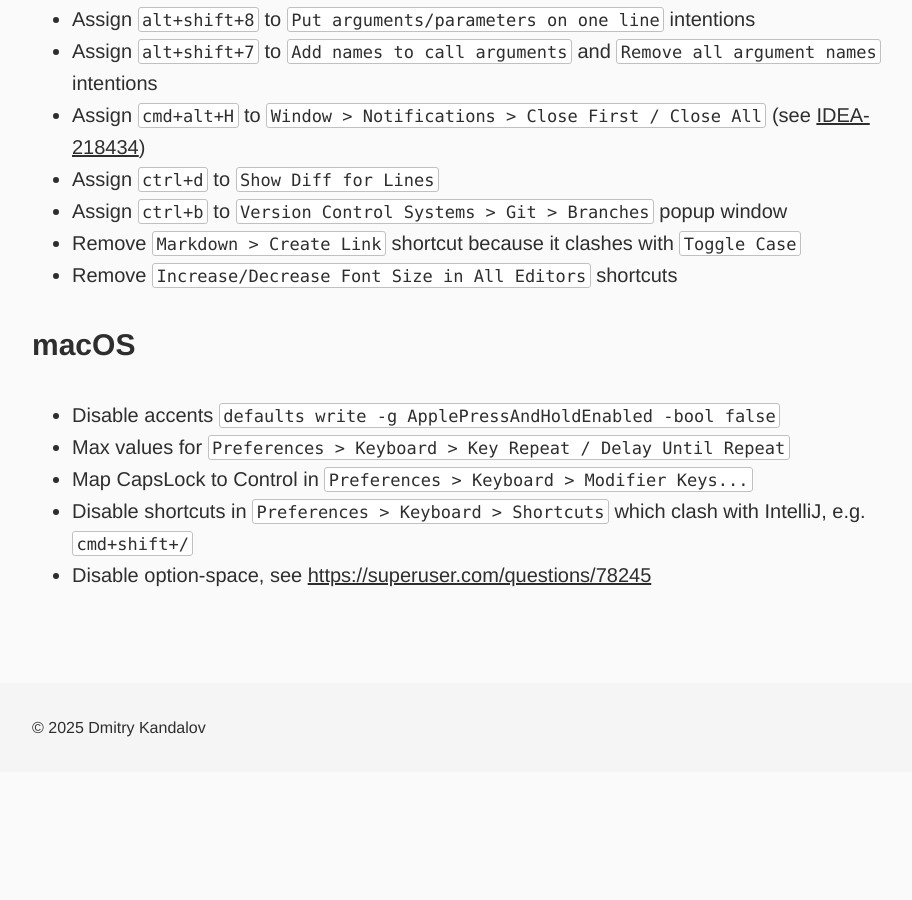
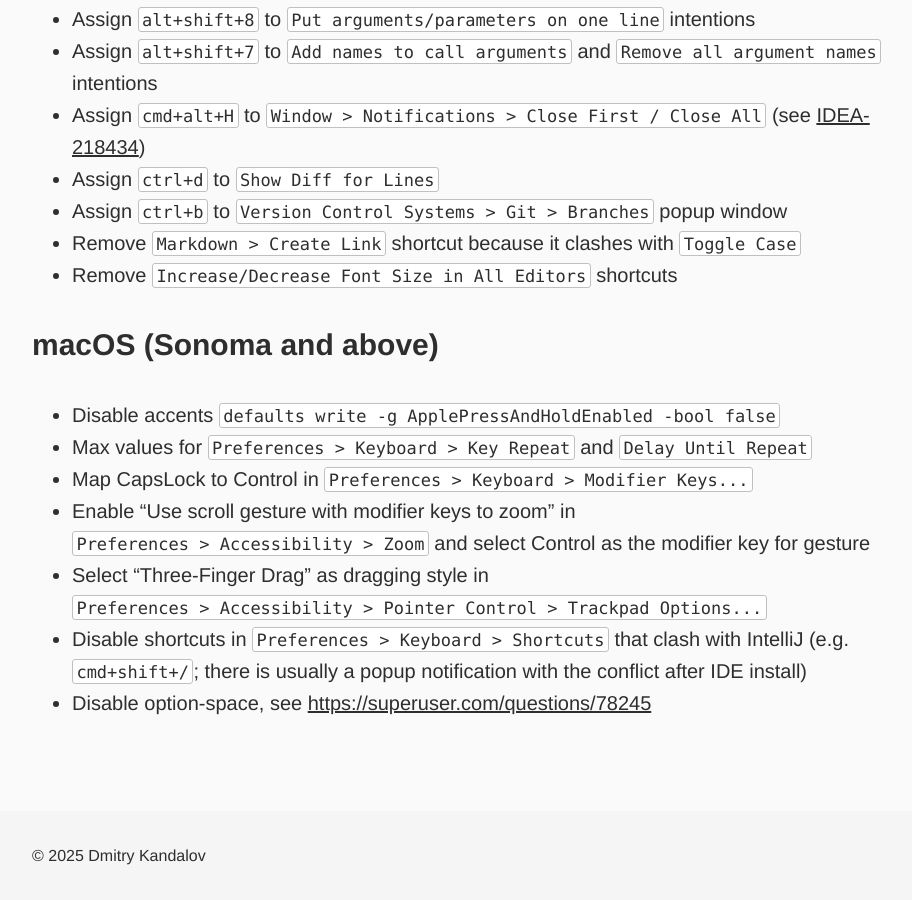
Before and after one commit to dkandalov/dkandalov.github.io, a Jekyll site: the page built from _posts/2020-05-26-intellij-settings.md, in a window 1280 px wide and 900 px high, scrolled down 2788 px. Shown: the whole window, without its empty margins (160-1072 px from the left). Built offline with Jekyll 4.4.1, drawn with Linux system fonts in a browser that asks for light colours; our own code applies the rules of GitHub Pages for plain Markdown files; before the commit the page ends 3560 px from its top, so only the background shows below that.

Commit message:
update intellij settings blog

```diff
--- a/_posts/2020-05-26-intellij-settings.md
+++ b/_posts/2020-05-26-intellij-settings.md
@@ -80,9 +80,13 @@ Invoke `Find Action` and search for "Registry...":
 - Remove `Markdown > Create Link` shortcut because it clashes with `Toggle Case`
 - Remove `Increase/Decrease Font Size in All Editors` shortcuts
 
-### macOS
+### macOS (Sonoma and above)
 - Disable accents `defaults write -g ApplePressAndHoldEnabled -bool false`
-- Max values for `Preferences > Keyboard > Key Repeat / Delay Until Repeat`
+- Max values for `Preferences > Keyboard > Key Repeat` and `Delay Until Repeat`
 - Map CapsLock to Control in `Preferences > Keyboard > Modifier Keys...`
-- Disable shortcuts in `Preferences > Keyboard > Shortcuts` which clash with IntelliJ, e.g. `cmd+shift+/`
+- Enable "Use scroll gesture with modifier keys to zoom" in <br/>
+  `Preferences > Accessibility > Zoom` and select Control as the modifier key for gesture
+- Select "Three-Finger Drag" as dragging style in <br/>
+  `Preferences > Accessibility > Pointer Control > Trackpad Options...`
+- Disable shortcuts in `Preferences > Keyboard > Shortcuts` that clash with IntelliJ (e.g. `cmd+shift+/`; there is usually a popup notification with the conflict after IDE install)
 - Disable option-space, see [https://superuser.com/questions/78245](https://superuser.com/questions/78245)
```
